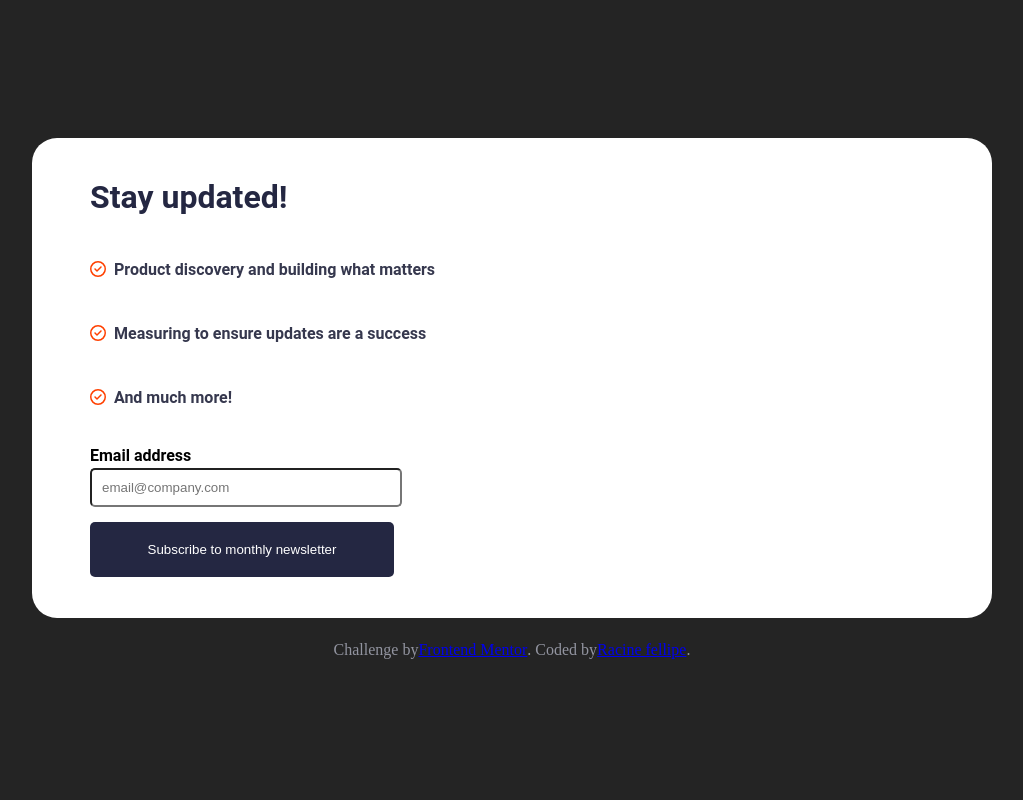
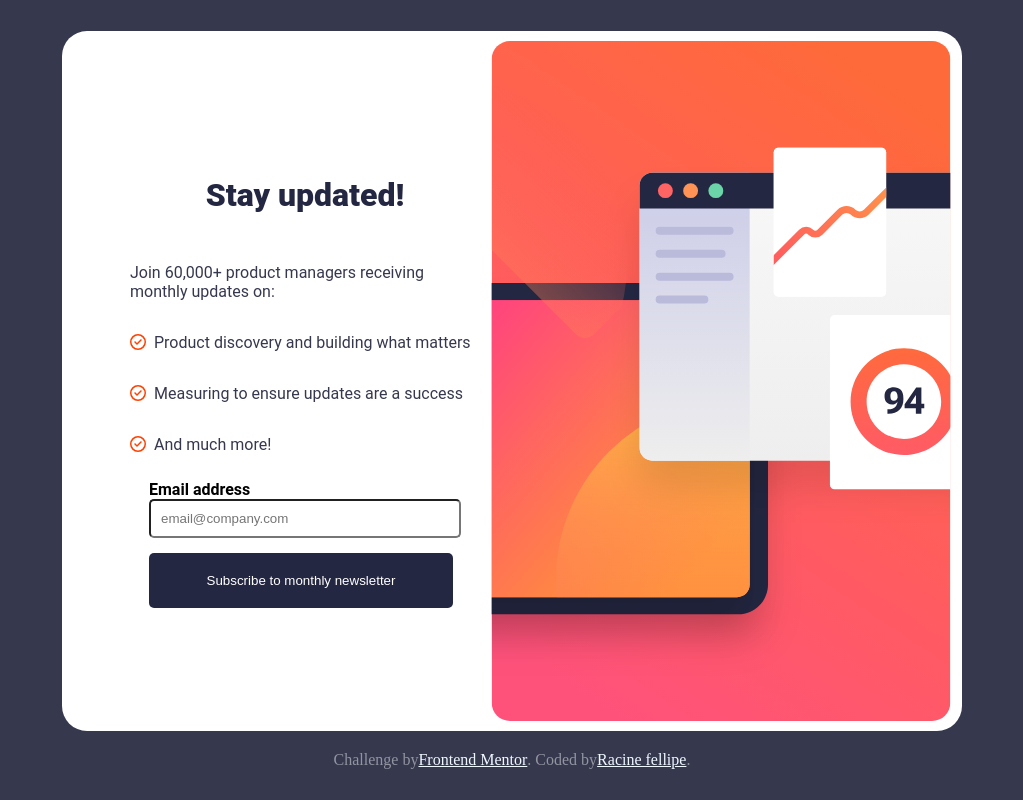
Before and after one commit to racinefe/formulario-inscricao, a React (Vite) app: page / in a window 1280 px wide. Shown: the whole page, without its empty margins (128-1151 px from the left). Built offline with nearby package versions, Linux system fonts and the light colour scheme.

Commit message:
alterando layput dos componentes

```diff
--- a/src/componentes/Attributions/style.css
+++ b/src/componentes/Attributions/style.css
@@ -5,3 +5,6 @@
     margin-top: 20px;
     color: hsl(231, 7%, 60%);
 }
+.attribution a {
+    color: aliceblue;
+}
--- a/src/componentes/Form/index.jsx
+++ b/src/componentes/Form/index.jsx
@@ -1,4 +1,5 @@
 import EmailField from "../Email";
+import FormImage from "../FormImage";
 import FormParagraph from "../Paragraph";
 import FormTitle from "../Titulo";
 import "./style.css";
@@ -9,11 +10,13 @@ function Form() {
   return (
 
       <form action="" className="form">
+
         <div className="container">
           <FormTitle />
           <FormParagraph />
           <EmailField />
         </div>
+        <FormImage />
       </form>
 
   );
--- a/src/componentes/Form/style.css
+++ b/src/componentes/Form/style.css
@@ -1,13 +1,10 @@
-#root {
-  @import url('https://fonts.googleapis.com/css2?family=Roboto:wght@400;700&display=swap');
-  max-width: 1280px;
-  margin: 0 auto;
-  padding: 2rem;
-  text-align: center;
-}
 .form {
-  width: 60rem;
-  height: 30rem;
+  display: flex;
+  flex-direction: row;
+  justify-content: center;
+  align-items: center;
+  width: 55rem;
+  padding: 10px;
   border-radius: 25px;
   background-color: hsl(0, 0%, 100%);
 }
@@ -15,10 +12,9 @@
   display: flex;
   flex-direction: column;
   justify-content: center;
+  align-items: center;
   margin-left: 3rem;
   text-align: left;
   padding: 10px;
-  width: 60%;
-  height: 90%;
 
 }
--- /dev/null
+++ b/src/componentes/FormImage/index.jsx
@@ -0,0 +1,10 @@
+import formImage from '../FormImage/illustration-sign-up-desktop.svg';
+import '../FormImage/style.css';
+
+function FormImage() {
+  return (
+    <img src={formImage} alt="formImage" className="form-image" />
+  )
+}
+
+export default FormImage
--- /dev/null
+++ b/src/componentes/FormImage/style.css
@@ -0,0 +1,6 @@
+.form-image {
+    position: relative;
+    top: 0;
+    width: 100vh;
+    height: 85vh;
+}
--- a/src/componentes/Paragraph/index.jsx
+++ b/src/componentes/Paragraph/index.jsx
@@ -1,27 +1,28 @@
-import { FontAwesomeIcon } from '@fortawesome/react-fontawesome';
-import { faCheckCircle } from '@fortawesome/free-regular-svg-icons';
-import './style.css';
+import { FontAwesomeIcon } from "@fortawesome/react-fontawesome";
+import { faCheckCircle } from "@fortawesome/free-regular-svg-icons";
+import "./style.css";
 
 function FormParagraph() {
   return (
     <div className="form-paragraph">
+      <p>Join 60,000+ product managers receiving monthly updates on:</p>
       <div className="paragraph-container">
         <div className="icon">
-          <FontAwesomeIcon icon={faCheckCircle} style={{ color: '#ff4000' }} />
+          <FontAwesomeIcon icon={faCheckCircle} style={{ color: "#ff4000" }} />
         </div>
         <p>Product discovery and building what matters</p>
       </div>
 
       <div className="paragraph-container">
         <div className="icon">
-        <FontAwesomeIcon icon={faCheckCircle} style={{ color: '#ff4000' }} />
+          <FontAwesomeIcon icon={faCheckCircle} style={{ color: "#ff4000" }} />
         </div>
         <p>Measuring to ensure updates are a success</p>
       </div>
 
       <div className="paragraph-container">
         <div className="icon">
-        <FontAwesomeIcon icon={faCheckCircle} style={{ color: '#ff4000' }} />
+          <FontAwesomeIcon icon={faCheckCircle} style={{ color: "#ff4000" }} />
         </div>
         <p>And much more!</p>
       </div>
--- a/src/componentes/Paragraph/style.css
+++ b/src/componentes/Paragraph/style.css
@@ -1,15 +1,17 @@
 .form-paragraph {
     font-family: 'Roboto', sans-serif;
-    font-weight: 700;
+    font-weight:400;
     display: flex;
     flex-direction: column;
     color: hsl(235, 18%, 26%);
   }
 
   .paragraph-container {
+    position: relative;
     display: flex;
     align-items: center;
-    margin-bottom: 8px;
+    width: 350px;
+
   }
 
   .icon {
--- a/src/componentes/Titulo/index.jsx
+++ b/src/componentes/Titulo/index.jsx
@@ -1,6 +1,6 @@
 import "./style.css";
 function FormTitle () {
-  return <h1>Stay updated!</h1>
+  return <h1 className="titulo">Stay updated!</h1>
 }
 
 export default FormTitle;
--- a/src/componentes/Titulo/style.css
+++ b/src/componentes/Titulo/style.css
@@ -1,4 +1,10 @@
-h1 {
+.titulo {
+  text-align: center;
   font-family: 'Roboto', sans-serif;
+  width: 350px;
+  height: 50px;
+  font-weight: 900;
+
   color:  hsl(234, 29%, 20%);
+
 }
--- a/src/index.css
+++ b/src/index.css
@@ -1,18 +1,18 @@
-:root {
-  font-family: "Roboto-Bold", Roboto-Regular;
-  line-height: 1.5;
-  font-weight: 400;
-
-  color-scheme: light dark;
-  color: rgba(255, 255, 255, 0.87);
-  background-color: #242424;
-
+html,
+body,
+#root {
+  height: 100%;
+  display: flex;
+  flex-direction: column;
+  align-items: center;
+  justify-content: center;
 }
 
 body {
-  margin: 0;
+  @import url('https://fonts.googleapis.com/css2?family=Roboto:wght@400;700&display=swap');
   display: flex;
-  place-items: center;
-  min-width: 320px;
-  min-height: 100vh;
+  align-items: center;
+  justify-content: center;
+  font-family: "Roboto-Bold", Roboto-Regular;
+  background-color: hsl(235, 18%, 26%);
 }
```
Also changed, not shown: src/componentes/FormImage/illustration-sign-up-desktop.svg (renamed from src/assets/images/illustration-sign-up-desktop.svg).
